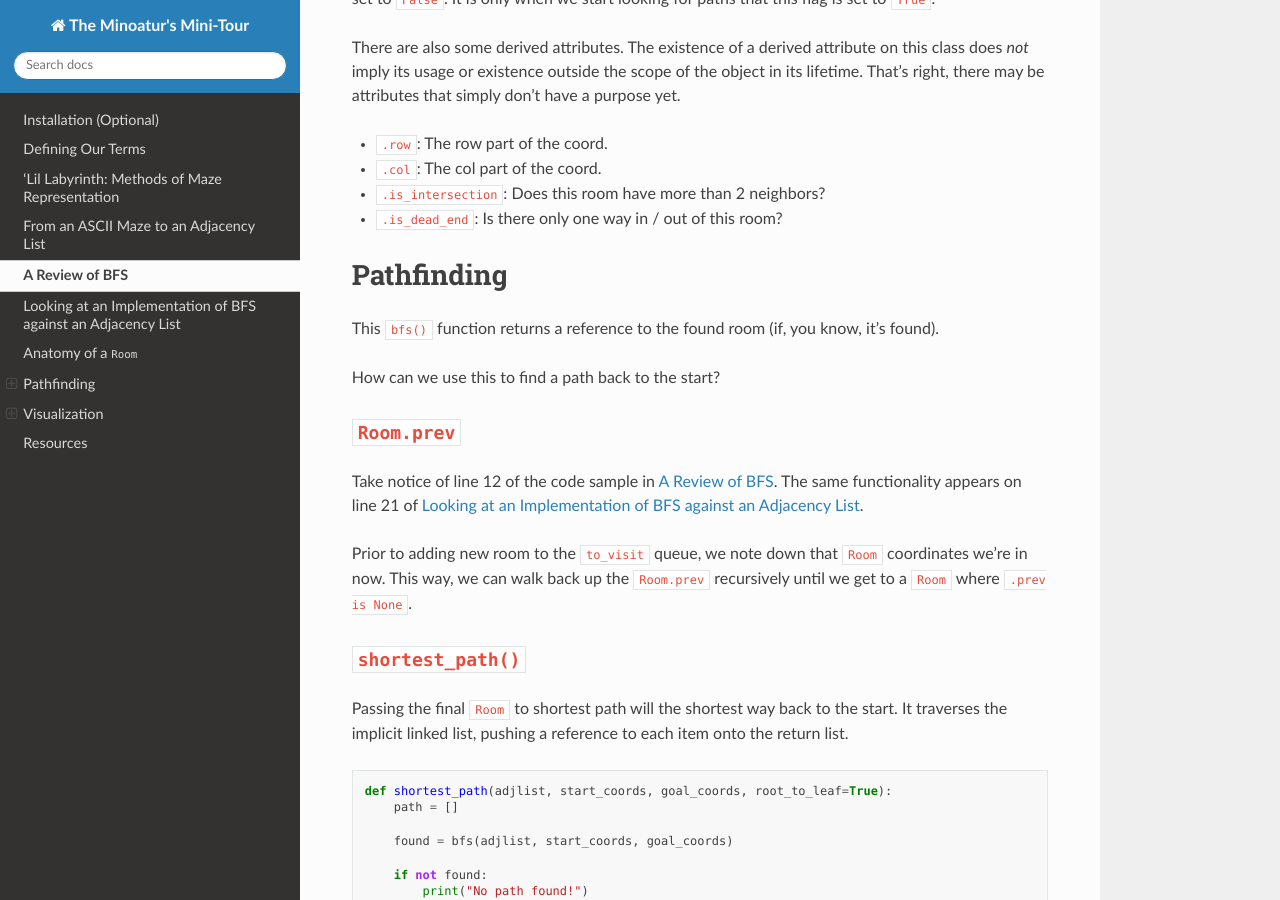
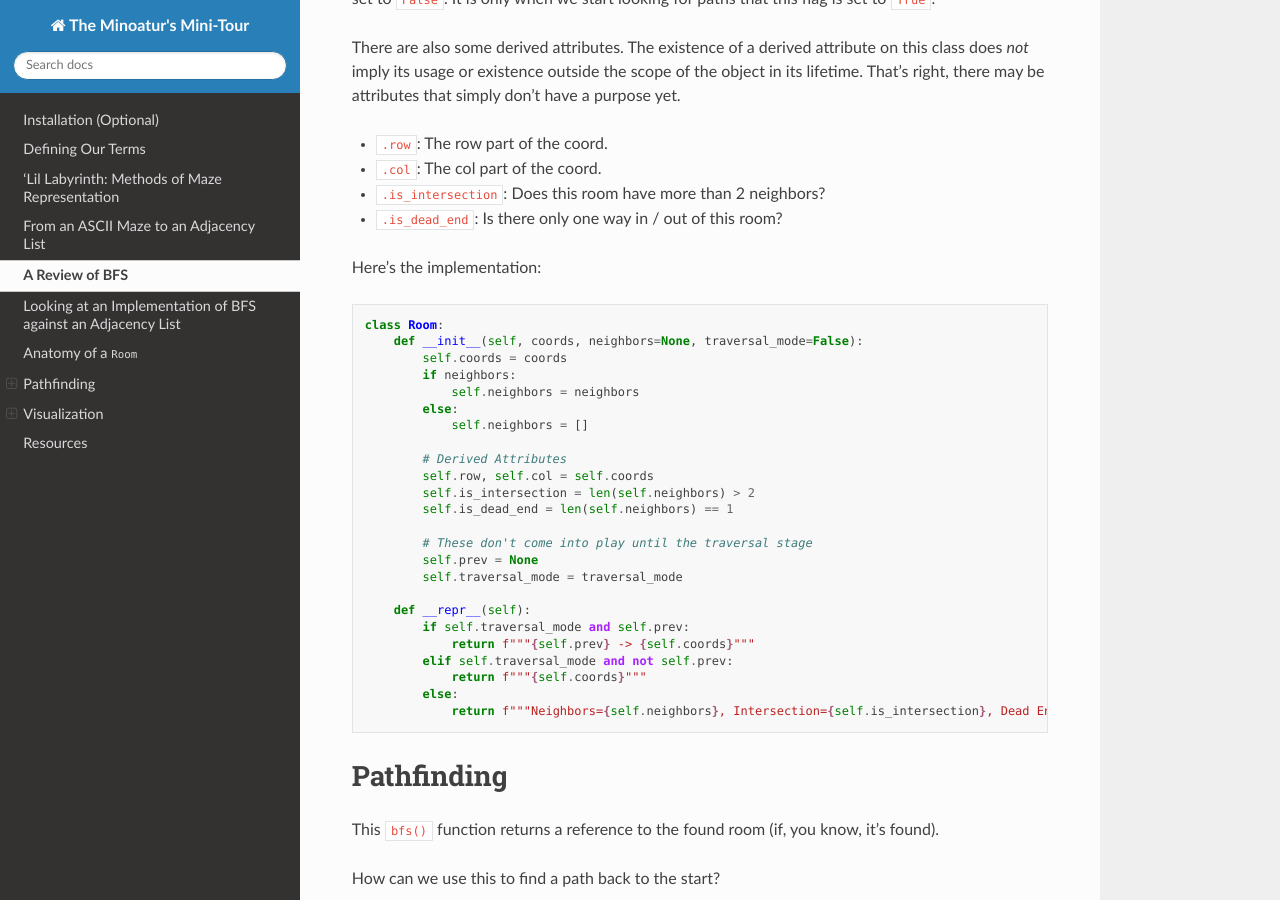
Before and after one commit to joedougherty/mazes, a Sphinx documentation site: the page built from docs/end.rst, in a window 1280 px wide and 900 px high, scrolled down 1814 px. Built offline with Sphinx 7.4.7 and the Read the Docs theme 2.0.0, drawn with Linux system fonts in a browser that asks for light colours.

Commit message:
additions

```diff
--- a/docs/end.rst
+++ b/docs/end.rst
@@ -101,6 +101,39 @@ There are also some derived attributes. The existence of a derived attribute on
 + ``.is_intersection``: Does this room have more than 2 neighbors?
 + ``.is_dead_end``: Is there only one way in / out of this room?
 
+
+Here's the implementation:
+
+
+.. code-block:: python
+
+    class Room:
+        def __init__(self, coords, neighbors=None, traversal_mode=False):
+            self.coords = coords
+            if neighbors:
+                self.neighbors = neighbors
+            else:
+                self.neighbors = []
+
+            # Derived Attributes
+            self.row, self.col = self.coords
+            self.is_intersection = len(self.neighbors) > 2
+            self.is_dead_end = len(self.neighbors) == 1
+
+            # These don't come into play until the traversal stage
+            self.prev = None
+            self.traversal_mode = traversal_mode
+
+        def __repr__(self):
+            if self.traversal_mode and self.prev:
+                return f"""{self.prev} -> {self.coords}"""
+            elif self.traversal_mode and not self.prev:
+                return f"""{self.coords}"""
+            else:
+                return f"""Neighbors={self.neighbors}, Intersection={self.is_intersection}, Dead End={self.is_dead_end}"""
+
+
+
 -------------------
 Pathfinding
 -------------------
@@ -201,7 +234,6 @@ Visualization
 .. code-block:: text
 
     >>> tiny.as_ascii()
-
     ######
     #    #
     # # ##
@@ -217,7 +249,6 @@ Visualization
 .. code-block:: text
 
     >>> tiny.show_vertices()
-
     (01, 01)(01, 02)(01, 03)(01, 04)
     (02, 01)        (02, 03)
 
```
Also changed, not shown: docs/begin.rst (+11 -3 lines), 9 other files.
